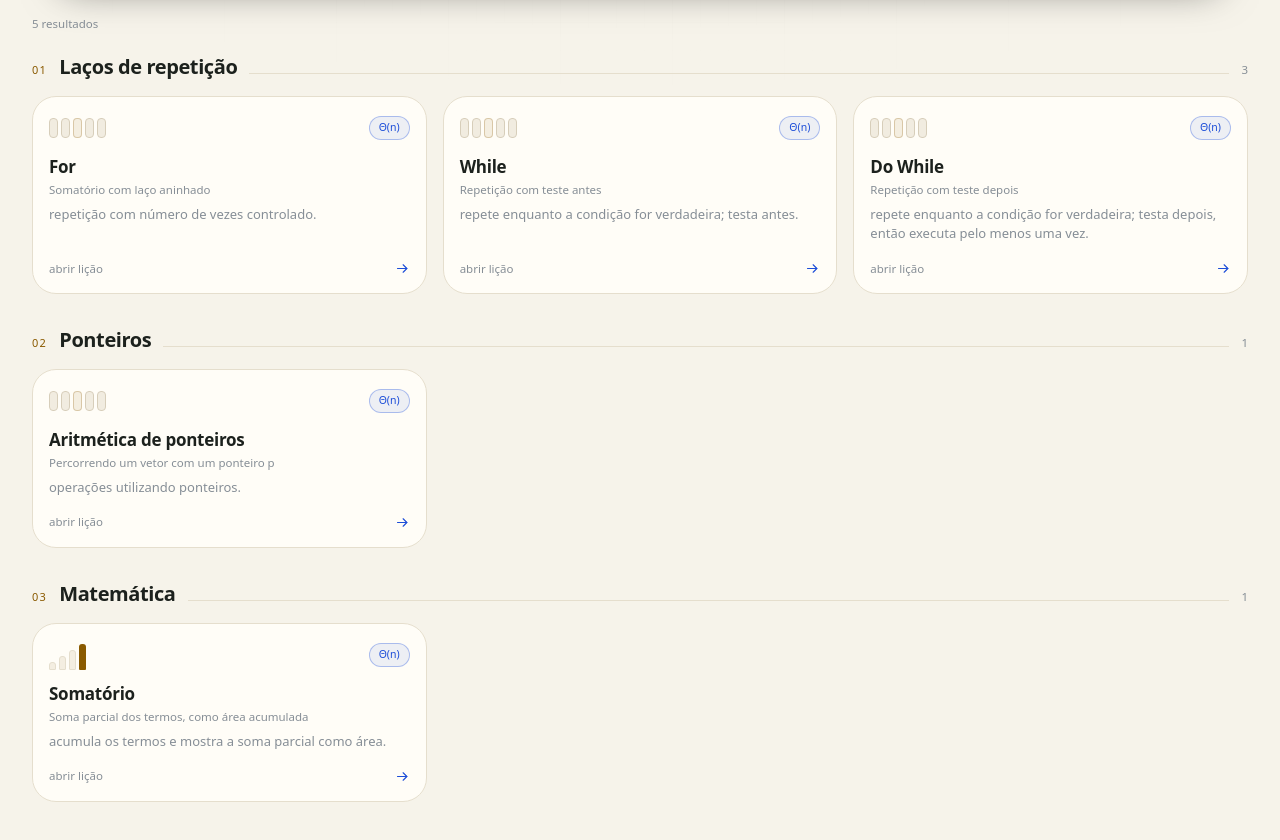
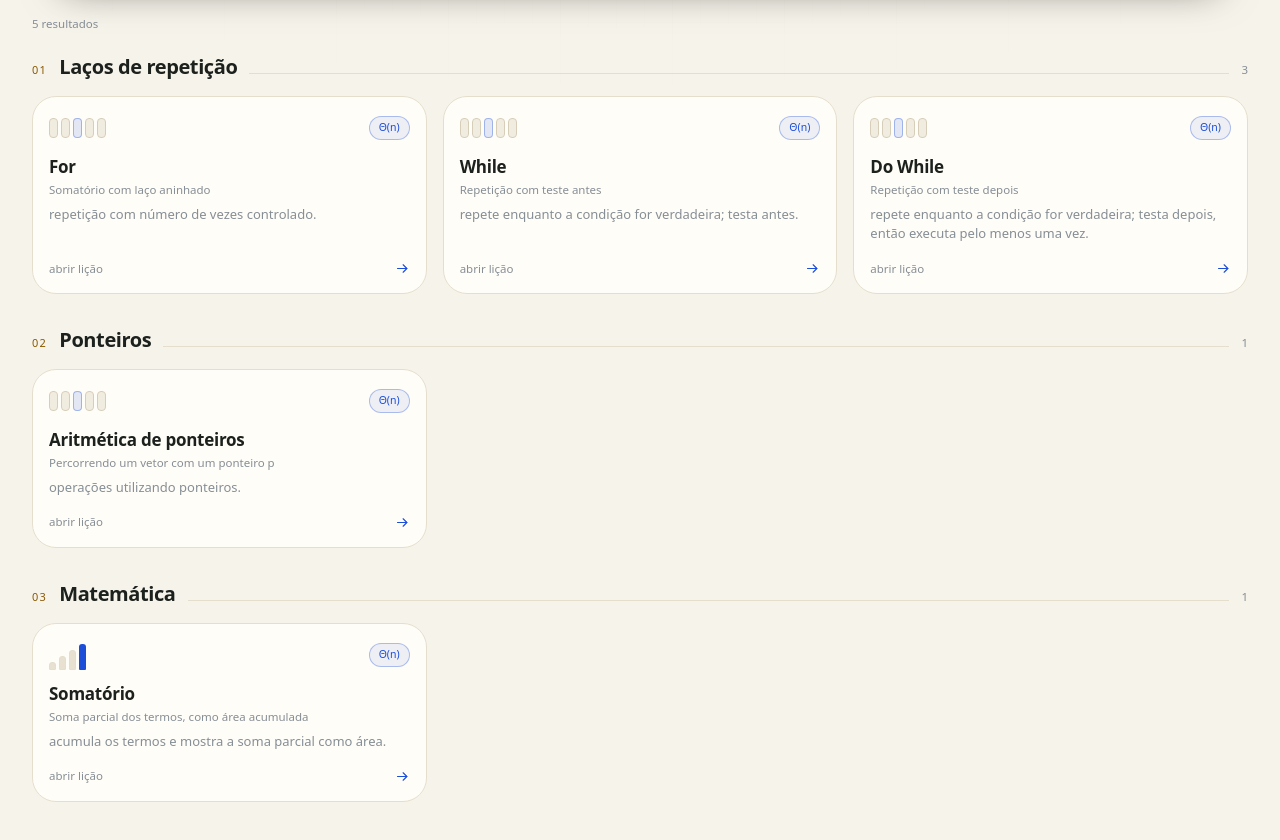
Before and after one commit to fernandoleitepagani/visualize_it, a React (Vite) app: page /materias/aeds-i in a window 1280 px wide. Shown: the part 454-1294 px from the top of the page. Built offline with nearby package versions, Linux system fonts and the light colour scheme.

Commit message:
feat(cards): tint catalog previews with the subject accent

```diff
--- a/src/components/ViewPreview.tsx
+++ b/src/components/ViewPreview.tsx
@@ -5,6 +5,7 @@ import type { ViewKind } from '@/engine/types';
 import { font, radius, vizVar } from '@/theme';
 
 const barHeights = [9, 16, 12, 22, 15, 25];
+const accent = 'var(--subject-accent, var(--viz-accent))';
 
 /** Tiny abstract preview of a lesson's view, used on catalog cards. */
 export function ViewPreview({
@@ -27,7 +28,7 @@ export function ViewPreview({
           border: `1px solid ${vizVar.line2}`,
           borderRadius: radius.sm,
           background: vizVar.surface2,
-          color: vizVar.accent,
+          color: accent,
           fontSize: font.tiny,
         }}
       >
@@ -46,9 +47,9 @@ export function ViewPreview({
             w={9}
             h={20}
             style={{
-              border: `1px solid ${i === 2 ? vizVar.accentLine : vizVar.line2}`,
+              border: `1px solid ${i === 2 ? `color-mix(in srgb, ${accent} 34%, transparent)` : vizVar.line2}`,
               borderRadius: 4,
-              background: i === 2 ? vizVar.accentSoft : vizVar.surface2,
+              background: i === 2 ? `color-mix(in srgb, ${accent} 12%, transparent)` : vizVar.surface2,
             }}
           />
         ))}
@@ -71,9 +72,9 @@ export function ViewPreview({
               w={13}
               h={20}
               style={{
-                border: `1px solid ${i === 1 ? vizVar.accentLine : vizVar.line2}`,
+                border: `1px solid ${i === 1 ? `color-mix(in srgb, ${accent} 34%, transparent)` : vizVar.line2}`,
                 borderRadius: 4,
-                background: i === 1 ? vizVar.accentSoft : vizVar.surface2,
+                background: i === 1 ? `color-mix(in srgb, ${accent} 12%, transparent)` : vizVar.surface2,
               }}
             />
           </Fragment>
@@ -93,8 +94,8 @@ export function ViewPreview({
             h={height}
             style={{
               borderRadius: '3px 3px 1px 1px',
-              background: i === 3 ? vizVar.accent : vizVar.greenSoft,
-              border: `1px solid ${i === 3 ? vizVar.accentLine : vizVar.line}`,
+              background: i === 3 ? accent : vizVar.surface3,
+              border: `1px solid ${i === 3 ? `color-mix(in srgb, ${accent} 34%, transparent)` : vizVar.line}`,
             }}
           />
         ))}
@@ -112,7 +113,7 @@ export function ViewPreview({
           h={height}
           style={{
             borderRadius: '3px 3px 1px 1px',
-            background: i === 5 ? vizVar.accent : vizVar.line3,
+            background: i === 5 ? accent : vizVar.line3,
           }}
         />
       ))}
```
